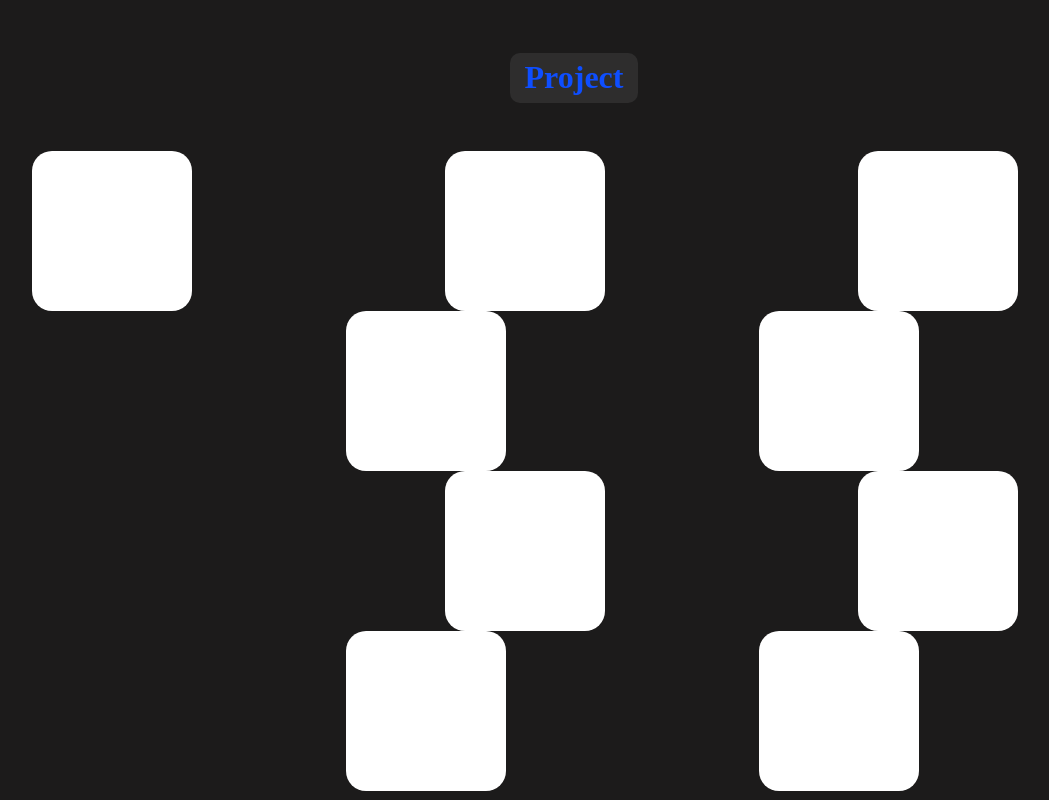
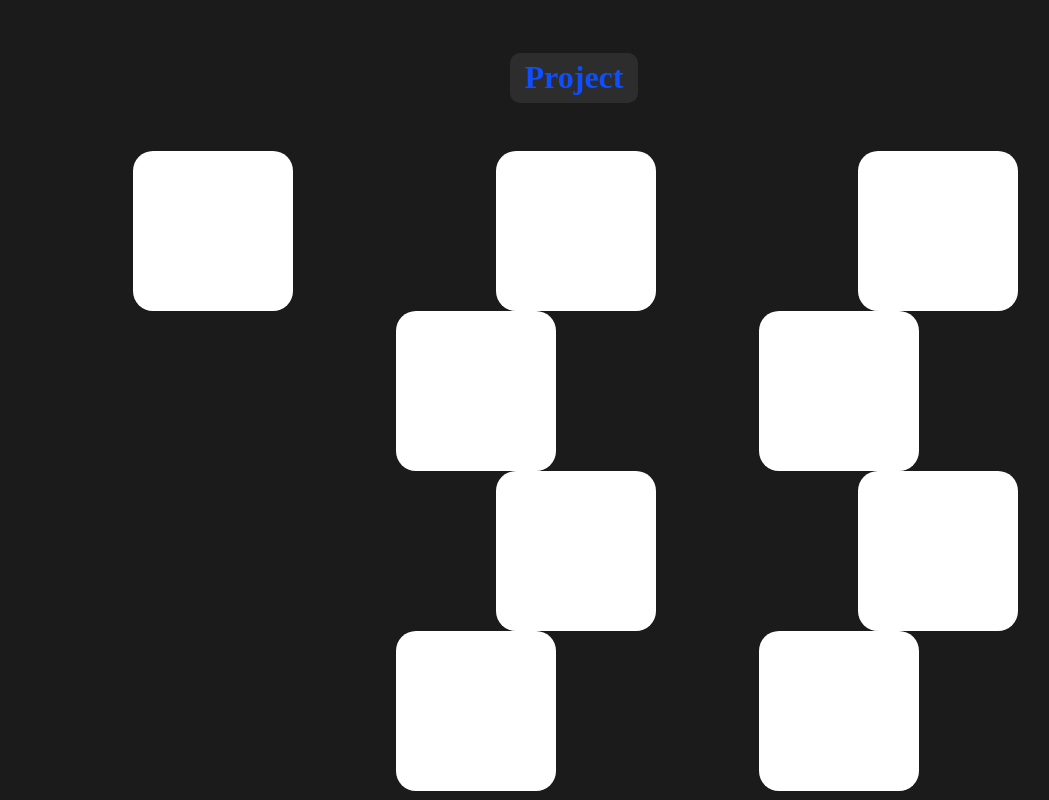
Before and after one commit to HariomModi78/My-Portfolio, a plain HTML site: page index.html in a window 1280 px wide. Shown: the part 1656-2456 px from the top of the page, without its empty margins (66-1115 px from the left). Drawn offline with Linux system fonts and the light colour scheme.

Commit message:
Update style.css

```diff
--- a/style.css
+++ b/style.css
@@ -362,7 +362,6 @@ animation: spred 1s linear forwards;
     }
     .bar{
         justify-content: center;
-        margin-left: 5%;
     }
     .header{
         width: 100%;
```
